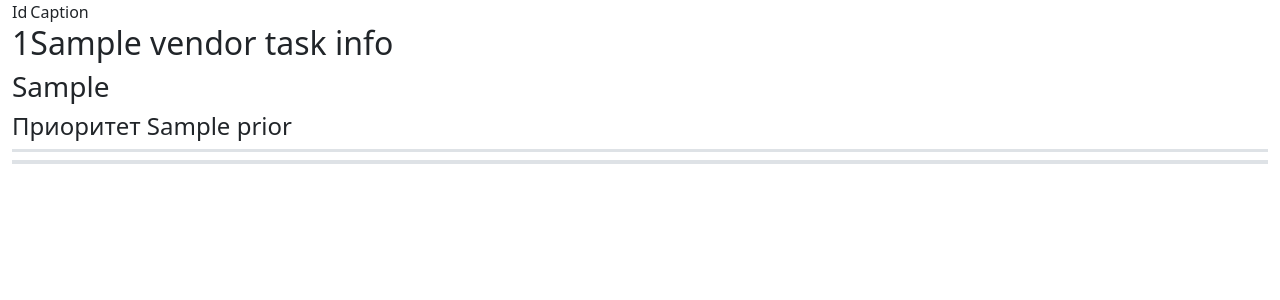
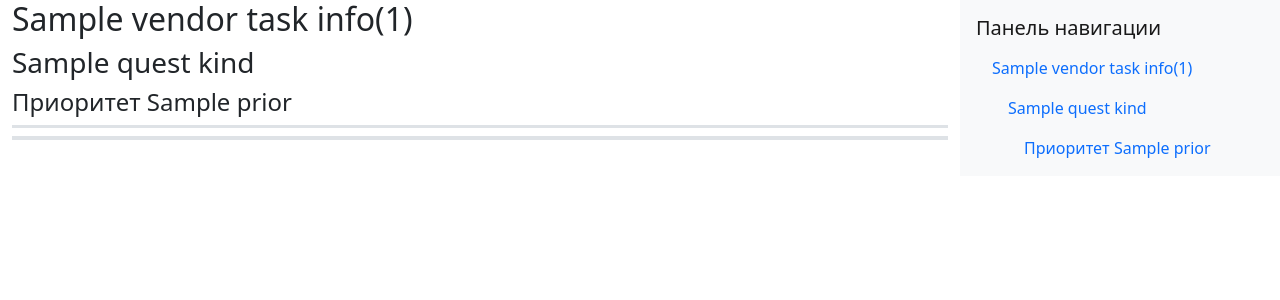
Before and after one commit to mishka251/stalker_op22_cyclic_quest_wiki, a Django app: template game_parser/templates/vendors_tasks_list.html in a window 1280 px wide. Shown: the top 300 px of the page. Run offline with Django 3.2, Linux system fonts and the light colour scheme; the template is opened without the code that fills it: most values are stand-ins (such as "Sample title", 1, 10 or a date in 2020); parts of the project's set-up code (start-up, migrations or seed data) failed here and were passed over.

Commit message:
Улучшил список задач, почти можно пользоваться

```diff
--- a/game_parser/models/quest.py
+++ b/game_parser/models/quest.py
@@ -7,7 +7,7 @@ from game_parser.models.items.base_item import BaseItem
 class QuestKinds(models.TextChoices):
     eliminate_lager = ('eliminate_lager',  'Уничтожить лагерь')
     chain = 'chain', 'Цепочка'
-    kill_stalker = 'kill_stalker', 'Убить'
+    kill_stalker = 'kill_stalker', 'Убить сталкера'
     monster_part = 'monster_part', 'Часть мутанта'
     artefact = 'artefact', 'Принести артефакт'
     find_item = 'find_item', 'Принести предмет'
--- a/game_parser/templates/ammo_reward.html
+++ b/game_parser/templates/ammo_reward.html
@@ -5,7 +5,7 @@
             <div>({{ reward.ammo_count }} патронов)</div>
         </div>
         <div class="d-flex flex-column">
-            <img src="{{ reward.item.item_icon_path }}">
+            <img src="{{ reward.item.item_icon_path }}"  width="{{ reward.item.icon_w }}" height="{{ reward.item.icon_h }}">
             <div class="d-flex flex-row">
                 <div>{{ reward.item.item_label }}("{{ reward.item.item_id }}")</div>
             </div>
--- a/game_parser/templates/ammo_target.html
+++ b/game_parser/templates/ammo_target.html
@@ -5,7 +5,7 @@
             <div>({{ target.ammo_count }} патронов)</div>
         </div>
         <div class="d-flex flex-column">
-            <img src="{{ target.item.item_icon_path }}">
+            <img src="{{ target.item.item_icon_path }}"  width="{{ target.item.icon_w }}" height="{{ target.item.icon_h }}">
             <div class="d-flex flex-row">
                 <div>{{ target.item.item_label }}("{{ target.item.item_id }}")</div>
             </div>
--- a/game_parser/templates/item_reward.html
+++ b/game_parser/templates/item_reward.html
@@ -4,7 +4,7 @@
             <div>{{ reward.items_count }} x</div>
         </div>
         <div class="d-flex flex-column">
-            <img src="{{ reward.item.item_icon_path }}">
+            <img src="{{ reward.item.item_icon_path }}" width="{{ reward.item.icon_w }}" height="{{ reward.item.icon_h }}">
             <div class="d-flex flex-row">
                 <div>{{ reward.item.item_label }}("{{ reward.item.item_id }}")</div>
             </div>
--- a/game_parser/templates/item_target.html
+++ b/game_parser/templates/item_target.html
@@ -4,7 +4,7 @@
             <div>{{ target.items_count }} x</div>
         </div>
         <div class="d-flex flex-column">
-            <img src="{{ target.item.item_icon_path }}">
+            <img src="{{ target.item.item_icon_path }}"   width="{{ target.item.icon_w }}" height="{{ target.item.icon_h }}">
             <div class="d-flex flex-row">
                 <div>{{ target.item.item_label }}("{{ target.item.item_id }}")</div>
             </div>
--- a/game_parser/templates/vendors_tasks_list.html
+++ b/game_parser/templates/vendors_tasks_list.html
@@ -11,38 +11,72 @@
 
     <link href="https://cdn.jsdelivr.net/npm/bootstrap@5.2.3/dist/css/bootstrap.min.css" rel="stylesheet"
           integrity="sha384-rbsA2VBKQhggwzxH7pPCaAqO46MgnOM80zW1RWuH61DGLwZJEdK2Kadq2F9CUG65" crossorigin="anonymous">
-</head>
+
+    <style>
+        .mh-100vh {
+            max-height: 100vh;
+        }
+    </style>
+
+    <script>
+        document.addEventListener('DOMContentLoaded', ()=>{
+            const scrolled = document.getElementById('main');
+            scrolled.addEventListener('scroll', (e)=>{
+                function scrollIntoViewIfNeeded(target) {
+                    if (target.getBoundingClientRect().bottom > window.innerHeight) {
+                        target.scrollIntoView(false);
+                    }
+                    if (target.getBoundingClientRect().top < 0) {
+                        target.scrollIntoView();
+                    }
+                }
+
+                function syncScrollSpy() {
+                    const activeLinks = document.querySelectorAll('.nav-link.active');
+                    const targetLink = [...activeLinks].sort((a, b) => b.getBoundingClientRect().y - a.getBoundingClientRect().y)[0]
+                    scrollIntoViewIfNeeded(targetLink);
+                }
+                setTimeout(syncScrollSpy, 1)
+            })
+        })
+    </script>
 </head>
 <body>
-<div class="d-flex container-fluid flex-column">
+<div class="page d-flex flex-row">
+    <div
+            id="main"
+            class="main-content col-9 d-flex container-fluid flex-column overflow-auto mh-100vh"
+            data-bs-spy="scroll" data-bs-target="#page-menu" data-bs-offset="0"
+    >
         {% for vendor_task_info in vendors_quests %}
-        <div class="vendor-tasks border-bottom border-4 mb-3">
+            <div
+                    id="vendor-{{ vendor_task_info.character_id }}"
+                    class="vendor-tasks border-bottom border-4 mb-3"
+            >
                 <div class="vendor d-flex flex-row">
-                <div>
-                    <div>Id</div>
-                    <h2>{{ vendor_task_info.character_id }}</h2>
-                </div>
-                <div>
-                    <div>Caption</div>
-                    <h2>{{ vendor_task_info.character_name }}</h2>
-                </div>
+                    <h2>{{ vendor_task_info.character_name }}({{ vendor_task_info.character_id }})</h2>
                 </div>
 
                 <div class="tasks">
                     {% for quest_kind, quest_groups in vendor_task_info.quest_group_by_type.items %}
-                    <div class="task-type-group">
+                        <div
+                                id="vendor-{{ vendor_task_info.character_id }}-kind-{{ quest_kind }}"
+                                class="task-type-group"
+                        >
                             <div class="tasks-type">
-                            <h3>{{ quest_kind }}</h3>
+                                <h3>{{ quest_kind.label }}</h3>
                             </div>
                             <div class="tasks-by-prior">
                                 {% for prior, tasks in quest_groups.items %}
-                                <div class="taks-by-prior border-bottom border-3 mb-2">
+                                    <div
+                                            id="vendor-{{ vendor_task_info.character_id }}-kind-{{ quest_kind }}-prior-{{ prior }}"
+                                            class="taks-by-prior border-bottom border-3 mb-2"
+                                    >
                                         <div class="prior">
                                             <h4>Приоритет {{ prior }}</h4>
                                         </div>
                                         <div class="tasks">
                                             {% for task in tasks %}
-{#                                            {{ task }}#}
                                                 {% render_task task %}
                                             {% endfor %}
                                         </div>
@@ -56,5 +90,41 @@
             </div>
         {% endfor %}
     </div>
+    <div id="page-menu" class="page-menu col-3 overflow-auto mh-100vh">
+        <nav id="navbar-example2" class="navbar navbar-light bg-light px-3">
+            <a class="navbar-brand" href="#">Панель навигации</a>
+            <ul class="nav nav-pills w-100">
+                {% for vendor_task_info in vendors_quests %}
+                    <li class="nav-item nav-vendor w-100">
+                        <a
+                                class="nav-link"
+                                href="#vendor-{{ vendor_task_info.character_id }}"
+                        >{{ vendor_task_info.character_name }}({{ vendor_task_info.character_id }})</a>
+                        <ul class="nav-vendor-kinds nav nav-pills ps-3">
+                            {% for quest_kind, quest_groups in vendor_task_info.quest_group_by_type.items %}
+                                <li class="nav-item w-100">
+                                    <a
+                                            class="nav-link"
+                                            href="#vendor-{{ vendor_task_info.character_id }}-kind-{{ quest_kind }}"
+                                    >{{ quest_kind.label }}</a>
+                                    <ul class="nav-vendor-kind-priors nav nav-pills w-100 ps-3">
+                                        {% for prior in quest_groups.keys %}
+                                            <li class="nav-item w-100">
+                                                <a
+                                                        class="nav-link"
+                                                        href="#vendor-{{ vendor_task_info.character_id }}-kind-{{ quest_kind }}-prior-{{ prior }}"
+                                                >Приоритет {{ prior }}</a>
+                                            </li>
+                                        {% endfor %}
+                                    </ul>
+                                </li>
+                            {% endfor %}
+                        </ul>
+                    </li>
+                {% endfor %}
+            </ul>
+        </nav>
+    </div>
+</div>
 </body>
 </html>
```
Also changed, not shown: game_parser/logic/tasks_grouping.py (+9 -2 lines). Lines whose indentation alone changed are shown as unchanged.
